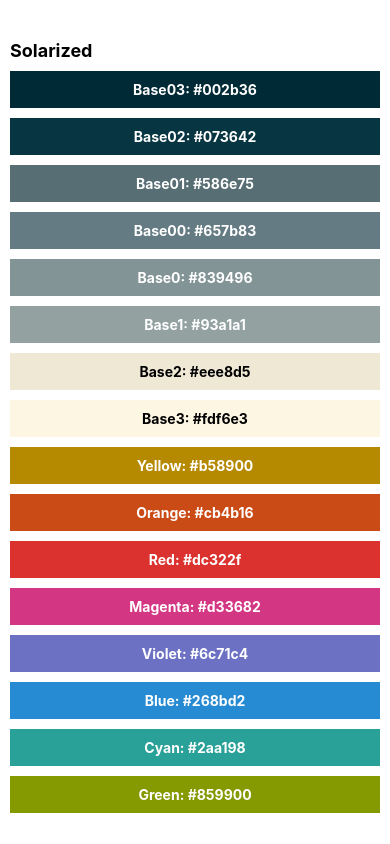
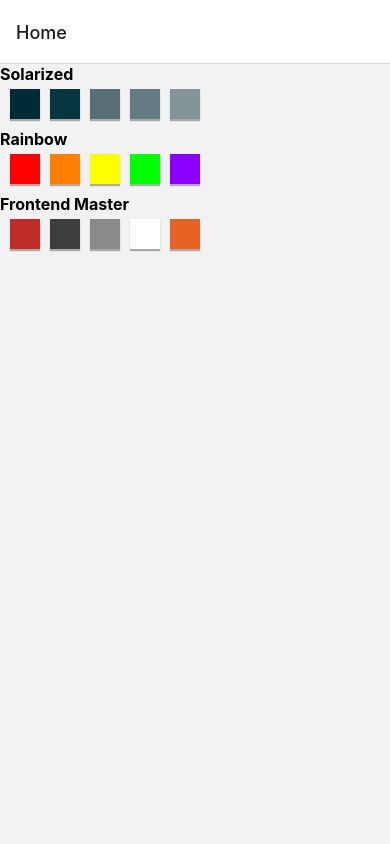
Before and after one commit to loconluis/react-native-FE, a React Native app: screen /Home in a window 390 px wide. Built offline with nearby package versions, Linux system fonts and the light colour scheme.

Commit message:
Refactoring and adding navigation

```diff
--- a/App.js
+++ b/App.js
@@ -1,22 +1,24 @@
 import React from 'react';
-import { View, SafeAreaView, StyleSheet } from 'react-native';
-import ColorList from './components/ColorList';
+import { NavigationContainer } from '@react-navigation/native';
+import { createStackNavigator } from '@react-navigation/stack';
+import Home from './screens/Home';
+import ColorPalette from './screens/ColorPalette';
+
+const Stack = createStackNavigator();
 
 const App = () => {
   return (
-    <SafeAreaView>
-      <View style={styles.container}>
-        <ColorList />
-      </View>
-    </SafeAreaView>
+    <NavigationContainer>
+      <Stack.Navigator>
+        <Stack.Screen name="Home" component={Home} />
+        <Stack.Screen
+          name="ColorPalette"
+          component={ColorPalette}
+          options={({ route }) => ({ title: route.params.paleteName })}
+        />
+      </Stack.Navigator>
+    </NavigationContainer>
   );
 };
 
-const styles = StyleSheet.create({
-  container: {
-    paddingTop: 40,
-    padding: 10,
-  },
-});
-
 export default App;
--- a/components/ColorList.js
+++ /dev/null
@@ -1,31 +0,0 @@
-import React from 'react';
-import { View, Text, FlatList, StyleSheet } from 'react-native';
-import ColorBox from './ColorBox';
-import { COLORS } from '../constants';
-
-const ColorsScreen = () => {
-  const renderColorBox = ({ item }) => (
-    <ColorBox colorName={item.colorName} hexCode={item.hexCode} />
-  );
-
-  return (
-    <View>
-      <FlatList
-        ListHeaderComponent={<Text style={styles.title}>Solarized</Text>}
-        keyExtractor={(item) => item.colorName}
-        data={COLORS}
-        renderItem={renderColorBox}
-      />
-    </View>
-  );
-};
-
-const styles = StyleSheet.create({
-  title: {
-    fontSize: 18,
-    fontWeight: 'bold',
-    marginBottom: 10,
-  },
-});
-
-export default ColorsScreen;
--- /dev/null
+++ b/components/ColorMiniBox.js
@@ -0,0 +1,25 @@
+import React from 'react';
+import { View, StyleSheet } from 'react-native';
+
+const ColorMiniBox = ({ hexCode }) => {
+  const bgColor = {
+    backgroundColor: hexCode,
+  };
+
+  return <View style={[styles.blocks, bgColor]} />;
+};
+
+const styles = StyleSheet.create({
+  blocks: {
+    padding: 15,
+    marginRight: 10,
+    marginBottom: 10,
+    shadowColor: '#000',
+    shadowOffset: { width: 0, height: 2 },
+    shadowOpacity: 0.3,
+    shadowRadius: 1,
+    elevation: 2,
+  },
+});
+
+export default ColorMiniBox;
--- /dev/null
+++ b/components/PalettePreview.js
@@ -0,0 +1,38 @@
+import React from 'react';
+import { Text, TouchableOpacity, StyleSheet, FlatList } from 'react-native';
+import ColorMiniBox from './ColorMiniBox';
+
+const PalettePreview = ({ handleOnPress, palette }) => {
+  const renderBlocks = ({ item }) => {
+    return <ColorMiniBox hexCode={item.hexCode} />;
+  };
+
+  return (
+    <TouchableOpacity onPress={handleOnPress}>
+      <Text style={styles.text}>{palette.name}</Text>
+      <FlatList
+        style={styles.list}
+        keyExtractor={(_item) => _item.hexCode}
+        data={palette.top5}
+        renderItem={renderBlocks}
+      />
+    </TouchableOpacity>
+  );
+};
+
+const styles = StyleSheet.create({
+  text: {
+    fontSize: 16,
+    fontWeight: 'bold',
+    marginBottom: 5,
+  },
+  list: { flexDirection: 'row', marginLeft: 10 },
+
+  blocks: {
+    padding: 15,
+    marginLeft: 5,
+    marginBottom: 10,
+  },
+});
+
+export default PalettePreview;
--- a/constants/index.js
+++ b/constants/index.js
@@ -16,3 +16,37 @@
   { colorName: 'Cyan', hexCode: '#2aa198' },
   { colorName: 'Green', hexCode: '#859900' },
 ];
+
+export const RAINBOW = [
+  { colorName: 'Red', hexCode: '#FF0000' },
+  { colorName: 'Orange', hexCode: '#FF7F00' },
+  { colorName: 'Yellow', hexCode: '#FFFF00' },
+  { colorName: 'Green', hexCode: '#00FF00' },
+  { colorName: 'Violet', hexCode: '#8B00FF' },
+];
+
+export const FRONTEND_MASTERS = [
+  { colorName: 'Red', hexCode: '#c02d28' },
+  { colorName: 'Black', hexCode: '#3e3e3e' },
+  { colorName: 'Grey', hexCode: '#8a8a8a' },
+  { colorName: 'White', hexCode: '#ffffff' },
+  { colorName: 'Orange', hexCode: '#e66225' },
+];
+
+export const COLOR_PALETTES = [
+  {
+    name: 'Solarized',
+    id: 'COLORS',
+    top5: COLORS.slice(0, 5),
+  },
+  {
+    name: 'Rainbow',
+    id: 'RAINBOW',
+    top5: RAINBOW.slice(0, 5),
+  },
+  {
+    name: 'Frontend Master',
+    id: 'FRONTEND_MASTERS',
+    top5: FRONTEND_MASTERS.slice(0, 5),
+  },
+];
--- /dev/null
+++ b/screens/ColorPalette.js
@@ -0,0 +1,32 @@
+import React from 'react';
+import { View, FlatList, StyleSheet } from 'react-native';
+import ColorBox from '../components/ColorBox';
+
+const ColorPalette = ({ route, navigation }) => {
+  const { colors } = route.params;
+
+  const renderColorBox = ({ item }) => (
+    <ColorBox colorName={item.colorName} hexCode={item.hexCode} />
+  );
+
+  return (
+    <View style={styles.container}>
+      <FlatList
+        keyExtractor={(item) => item.colorName}
+        data={colors}
+        renderItem={renderColorBox}
+      />
+    </View>
+  );
+};
+
+const styles = StyleSheet.create({
+  container: {
+    padding: 10,
+    marginBottom: 10,
+    paddingTop: 10,
+    backgroundColor: '#FFFFFF',
+  },
+});
+
+export default ColorPalette;
--- /dev/null
+++ b/screens/Home.js
@@ -0,0 +1,33 @@
+import React from 'react';
+import { View, FlatList } from 'react-native';
+import PalettePreview from '../components/PalettePreview';
+import * as PALETTES from '../constants';
+
+const Home = ({ navigation }) => {
+  const handleOnPress = (item) => {
+    navigation.navigate('ColorPalette', {
+      paleteName: item.name,
+      colors: PALETTES[item.id],
+    });
+  };
+
+  const renderNavigationItem = ({ item }) => {
+    return (
+      <PalettePreview
+        handleOnPress={() => handleOnPress(item)}
+        palette={item}
+      />
+    );
+  };
+  return (
+    <View>
+      <FlatList
+        keyExtractor={(item, index) => `${item.name}_${index}`}
+        data={PALETTES.COLOR_PALETTES}
+        renderItem={renderNavigationItem}
+      />
+    </View>
+  );
+};
+
+export default Home;
```
Also changed, not shown: package.json (+7 -0 lines), 1 other file (tests, documents, lock files or other folders).
